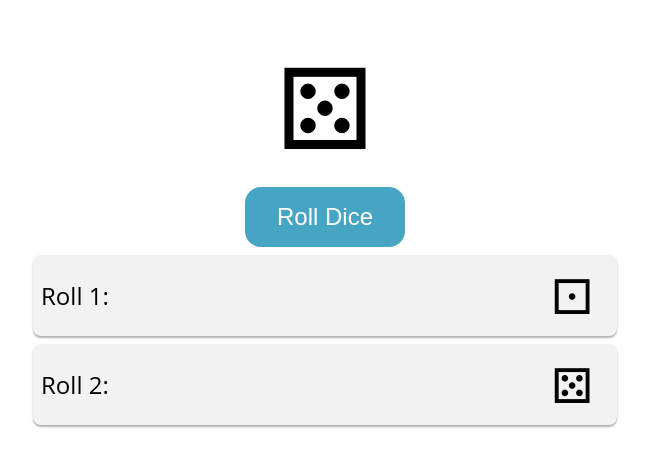
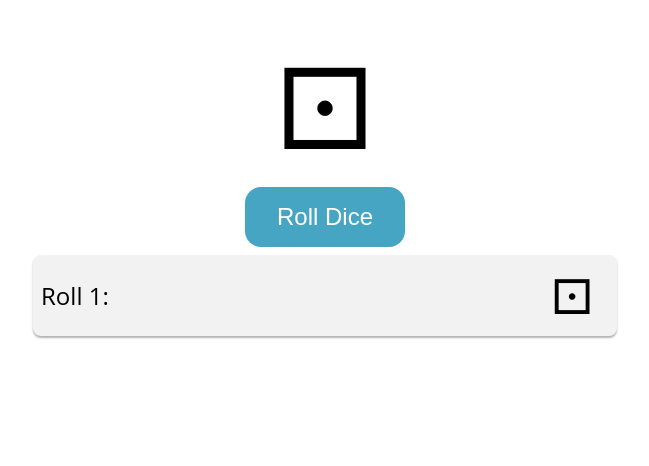
Before and after one commit to KaeTheDev/CodingWarmups, a plain HTML site: page dicerollsimulator/index.html in a window 1280 px wide. Both pictures are taken after a click on the button "Roll Dice". Shown: the part 100-566 px from the top of the page, without its empty margins (315-964 px from the left). Drawn offline with Linux system fonts and the light colour scheme.

Commit message:
Added JavaScript functionality with small changes to index and style files.

```diff
--- a/dicerollsimulator/index.html
+++ b/dicerollsimulator/index.html
@@ -14,6 +14,6 @@
         <li>Roll 1: <span>&#9856;</span></li>
         <li>Roll 2: <span>&#9860;</span></li>
     </ul>
-
+<script src="index.js"></script>
 </body>
 </html>
--- /dev/null
+++ b/dicerollsimulator/index.js
@@ -0,0 +1,52 @@
+// VARIABLES
+const buttonEl = document.getElementById("roll-button");
+const diceEl = document.getElementById("dice");
+let historyList = [];
+const rollHistoryEl = document.getElementById("roll-history");
+
+// FUNCTIONS
+function rollDice(){
+    const rollResult = Math.floor(Math.random() * 6) +1;
+
+    const diceFace = getDiceFace(rollResult);
+    diceEl.innerHTML = diceFace;
+    historyList.push(rollResult);
+    updateRollHistory();
+}
+
+function updateRollHistory(){
+    rollHistoryEl.innerHTML = "";
+    for(let i = 0; i<historyList.length; i++){
+        const listItem = document.createElement("li")
+        listItem.innerHTML = `Roll ${i + 1}: <span>${getDiceFace(historyList[i])}</span>`;
+        rollHistoryEl.appendChild(listItem);
+    }
+}
+
+function getDiceFace(rollResult){
+    switch (rollResult) {
+        case 1:
+            return "&#9856;";
+        case 2:
+            return "&#9857;";
+        case 3:
+            return "&#9858;";
+        case 4:
+            return "&#9859;";
+        case 5:
+            return "&#9860;";
+        case 6:
+            return "&#9861;";
+        default:
+            return "";
+    }
+}
+
+// EVENT LISTENERS
+buttonEl.addEventListener("click", ()=>{
+    diceEl.classList.add("roll-animation");
+    setTimeout(()=> {
+        diceEl.classList.remove("roll-animation");
+        rollDice();
+    }, 1000);
+});
--- a/dicerollsimulator/style.css
+++ b/dicerollsimulator/style.css
@@ -12,6 +12,22 @@ h1 {
 .dice{
     font-size: 7rem;
     margin: 5px;
+    animation-duration: 1s;
+    animation-fill-mode: forwards;
+}
+
+.roll-animation {
+    animation-name: roll;
+}
+
+@keyframes roll {
+    0%{
+        transform: rotateY(0deg) rotateX(0deg);
+    }
+
+    10%{
+        transform: rotateY(720deg) rotateX(720deg);
+    }
 }
 
 button {
```
